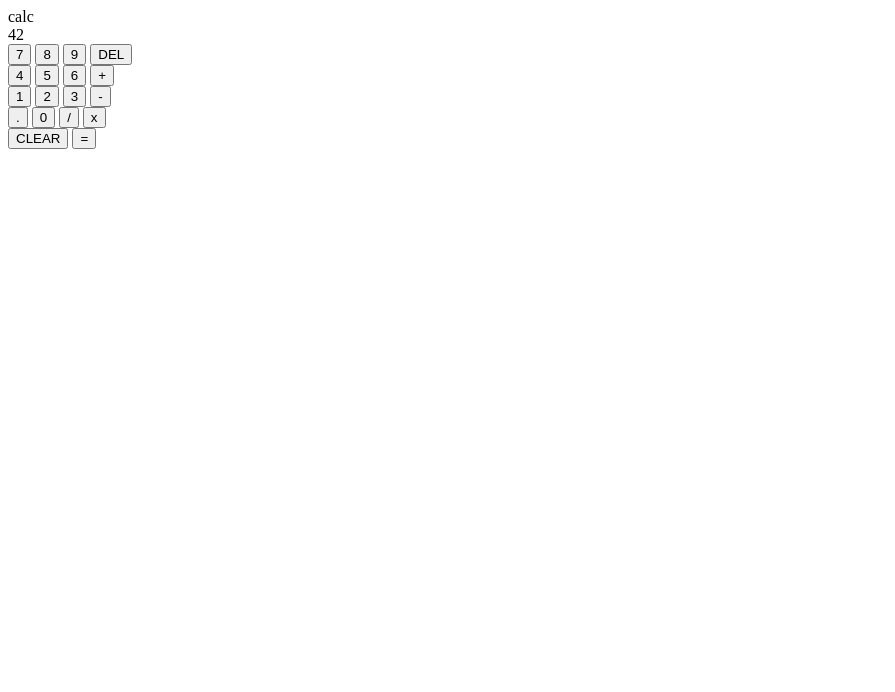
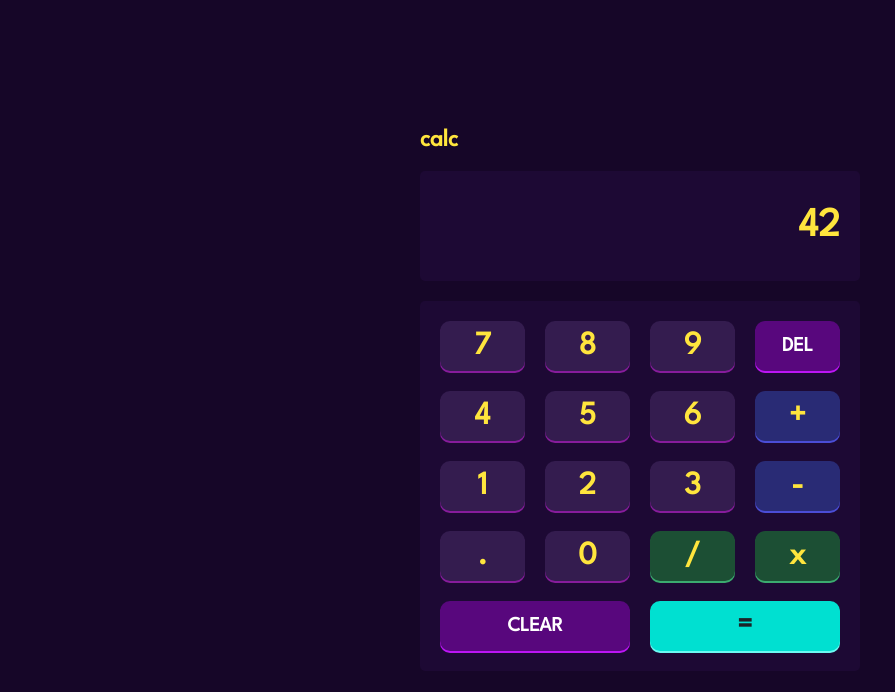
Before and after one commit to joshagustin/calculator, a plain HTML site: page index.html in a window 1280 px wide. Shown: the whole page, without its empty margins (0-895 px from the left). Drawn offline with Linux system fonts and the light colour scheme.

Commit message:
Add styling

```diff
--- a/index.html
+++ b/index.html
@@ -5,6 +5,8 @@
   <meta http-equiv="X-UA-Compatible" content="IE=edge">
   <meta name="viewport" content="width=device-width, initial-scale=1.0">
   <title>Calculator</title>
+  <link rel="stylesheet" href="./style.css">
+  <link href='https://fonts.googleapis.com/css?family=League Spartan' rel='stylesheet'>
   <script src="./script.js" defer></script>
 </head>
 <body>
@@ -12,31 +14,31 @@
     <div class="top">calc</div>
     <div class="display">42</div>
     <div class="keypad">
-      <div class="row-1">
+      <div class="row 1">
         <button type="button" class="number">7</button>
         <button type="button" class="number">8</button>
         <button type="button" class="number">9</button>
         <button type="button" class="special delete">DEL</button>
       </div>
-      <div class="row-2">
+      <div class="row 2">
         <button type="button" class="number">4</button>
         <button type="button" class="number">5</button>
         <button type="button" class="number">6</button>
-        <button type="button" class="operator +">+</button>
+        <button type="button" class="operator add">+</button>
       </div>
-      <div class="row-3">
+      <div class="row 3">
         <button type="button" class="number">1</button>
         <button type="button" class="number">2</button>
         <button type="button" class="number">3</button>
-        <button type="button" class="operator -">-</button>
+        <button type="button" class="operator sub">-</button>
       </div>
-      <div class="row-4">
+      <div class="row 4">
         <button type="button" class="number">.</button>
         <button type="button" class="number">0</button>
-        <button type="button" class="operator /">/</button>
-        <button type="button" class="operator *">x</button>
+        <button type="button" class="operator div">/</button>
+        <button type="button" class="operator mul">x</button>
       </div>
-      <div class="row-5">
+      <div class="row 5">
         <button type="button" class="special clear">CLEAR</button>
         <button type="button" class="equals">=</button>
       </div>
--- /dev/null
+++ b/style.css
@@ -0,0 +1,93 @@
+* {
+  padding: 0;
+  margin: 0;
+  font-family: 'League Spartan', sans-serif;
+  font-weight: 700;
+  color: hsl(52, 100%, 62%);
+}
+
+body {
+  height: 100vh;
+  display: flex;
+  justify-content: center;
+  align-items: center;
+  background-color: hsl(268, 75%, 9%);
+}
+
+.content {
+  display: flex;
+  flex-direction: column;
+  gap: 20px;
+}
+
+.row {
+  display: flex;
+  gap: 20px;
+}
+
+.keypad {
+  display: flex;
+  flex-direction: column;
+  gap: 20px;
+  width: 400px;
+}
+
+button {
+  flex: 1 1 auto;
+  width: 60px;
+  height: 50px;
+  background-color: hsl(268, 47%, 21%);
+  border: none;
+  border-radius: 10px;
+  box-shadow: 0 2px hsl(290, 70%, 36%);
+}
+
+.display,
+.keypad {
+  padding: 20px;
+  background-color: hsl(268, 71%, 12%);
+  border-radius: 5px;
+}
+
+.display {
+  display: flex;
+  justify-content: flex-end;
+  align-items: center;
+  font-size: 40px;
+  height: 70px;
+}
+
+.number,
+.operator {
+  font-size: 32px;
+}
+
+.special {
+  background-color: hsl(281, 89%, 26%);
+  box-shadow: 0 2px hsl(285, 91%, 52%);
+  color: white;
+  font-size: 20px;
+}
+
+.equals {
+  background-color: hsl(176, 100%, 44%);
+  box-shadow: 0 2px hsl(177, 92%, 70%);
+  color: hsl(198, 20%, 13%);
+  font-size: 30px;
+}
+
+.top {
+  font-size: 24px
+}
+
+.operator.add,
+.operator.sub {
+  background-color: #292B75;
+  box-shadow: 0 2px #4b4dd6;
+}
+
+.operator.mul,
+.operator.div {
+  background-color: #1C4F34;
+  box-shadow: 0 2px #3bab6f;
+}
```
